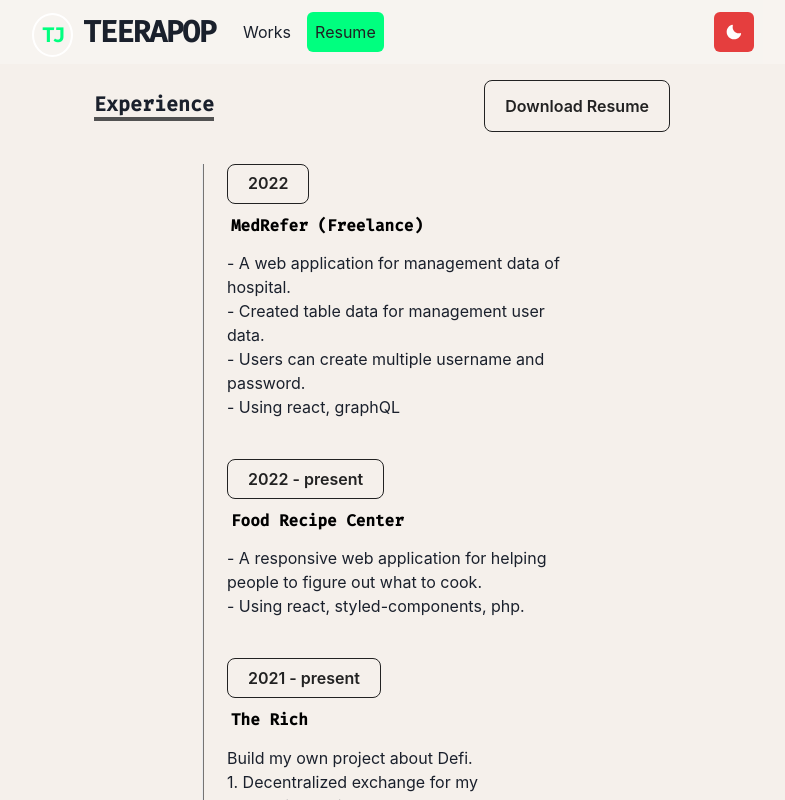
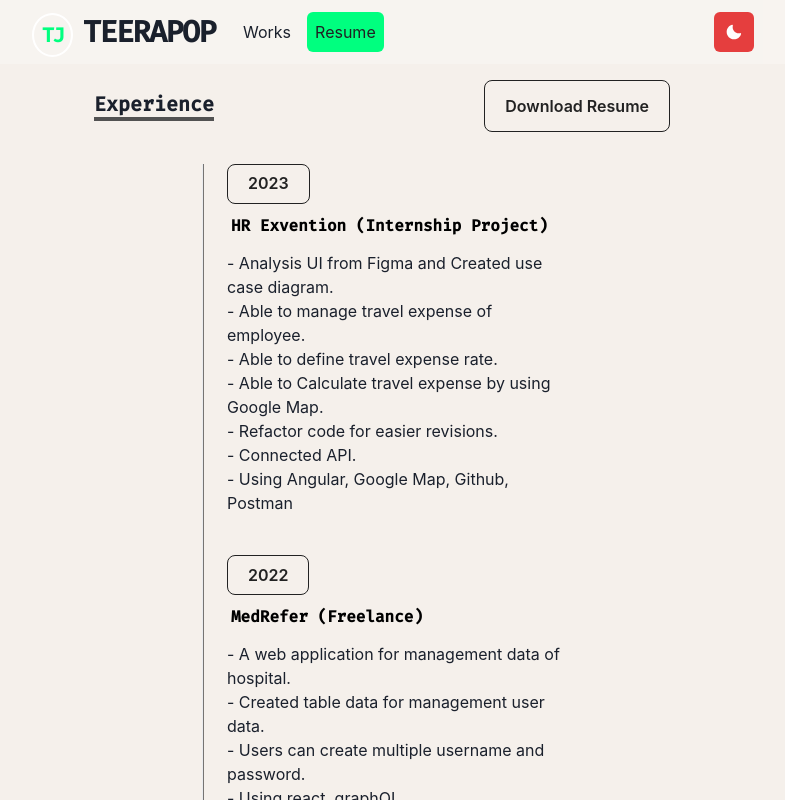
Before and after one commit to teerapop67/tj-portfolio, a Next.js app: page /resume in a window 1280 px wide. Shown: the top 800 px of the page, without its empty margins (258-1043 px from the left). Built offline with nearby package versions, Linux system fonts and the light colour scheme.

Commit message:
feat(resume): update resume work

```diff
--- a/pages/resume.jsx
+++ b/pages/resume.jsx
@@ -51,6 +51,24 @@ const Resume = () => {
         <Section delay={0.1}>
           <LineContent hBase="77em" hMd="75em" justify="center">
             <Box pl="15px" textAlign="left" maxW="350px">
+              <Box mb="2.5em">
+                <ButtonYear>2023</ButtonYear>
+                <SubHeading>HR Exvention (Internship Project)</SubHeading>
+                <Text>
+                  - Analysis UI from Figma and Created use case diagram.
+                  <br />
+                  - Able to manage travel expense of employee.
+                  <br />
+                  - Able to define travel expense rate.
+                  <br />
+                  - Able to Calculate travel expense by using Google Map.
+                  <br />
+                  - Refactor code for easier revisions.
+                  <br />
+                  - Connected API.
+                  <br />- Using Angular, Google Map, Github, Postman
+                </Text>
+              </Box>
               <Box mb="2.5em">
                 <ButtonYear>2022</ButtonYear>
                 <SubHeading>MedRefer (Freelance)</SubHeading>
```
